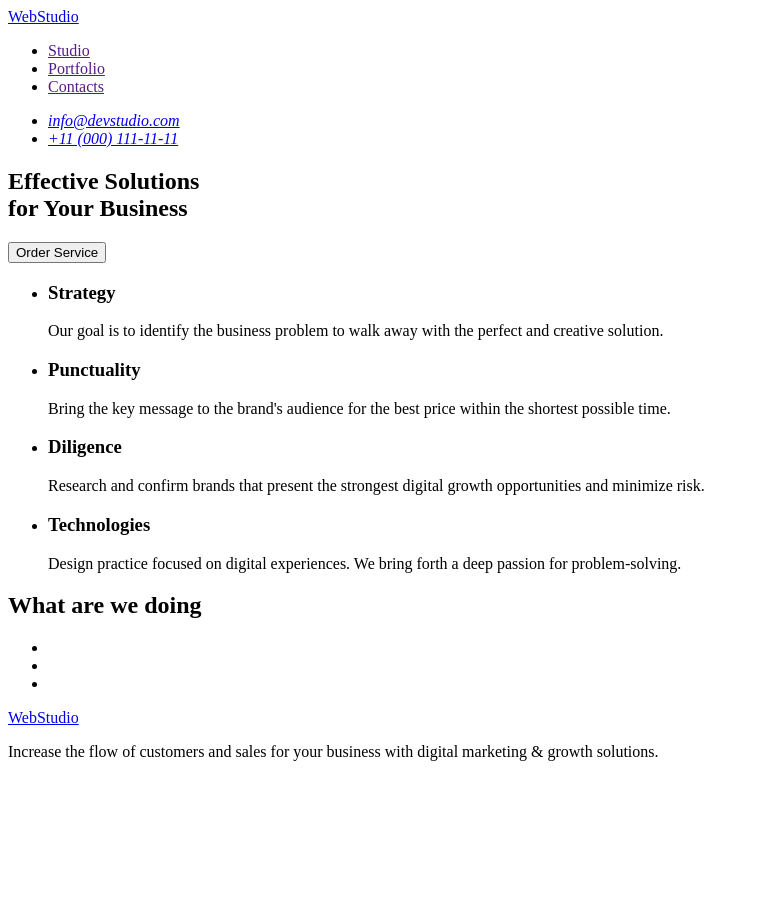
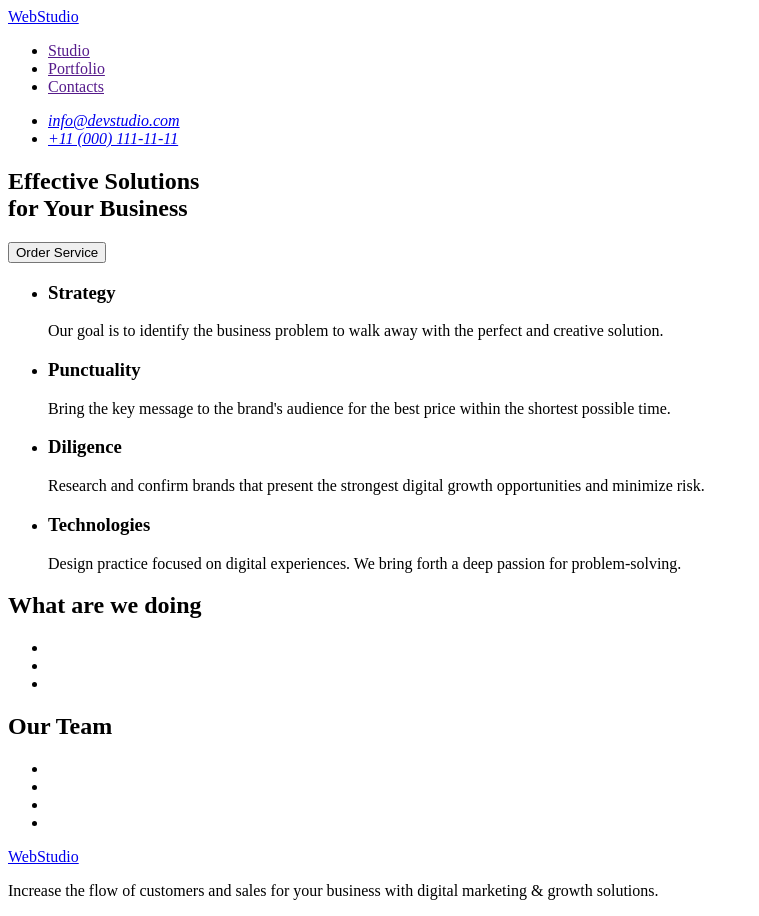
Before and after one commit to NanaTsK/goit-markup-hw-01, a plain HTML site: page index.html in a window 1280 px wide. Shown: the whole page, without its empty margins (0-759 px from the left). Before the commit the page ends 800 px from the top, so only its background shows below. Drawn offline with Linux system fonts and the light colour scheme.

Commit message:
html main footer

```diff
--- a/index.html
+++ b/index.html
@@ -7,7 +7,9 @@
     <title>Web Studio</title>
   </head>
   <body>
+    <!-- Header -->
     <header>
+      <!-- Company Info -->
       <nav>
         <a href="./index.html">WebStudio</a>
         <ul>
@@ -25,6 +27,7 @@
     </header>
 
     <main>
+      <!-- Banner -->
       <section>
         <h1>
           Effective Solutions <br />
@@ -75,8 +78,18 @@
           <li></li>
         </ul>
       </section>
+      <!-- Company Team -->
+      <section>
+        <h2>Our Team</h2>
+        <ul>
+          <li></li>
+          <li></li>
+          <li></li>
+          <li></li>
+        </ul>
+      </section>
     </main>
-
+    <!-- Footer -->
     <footer>
       <a href="./index.html">WebStudio</a>
       <p>
```
